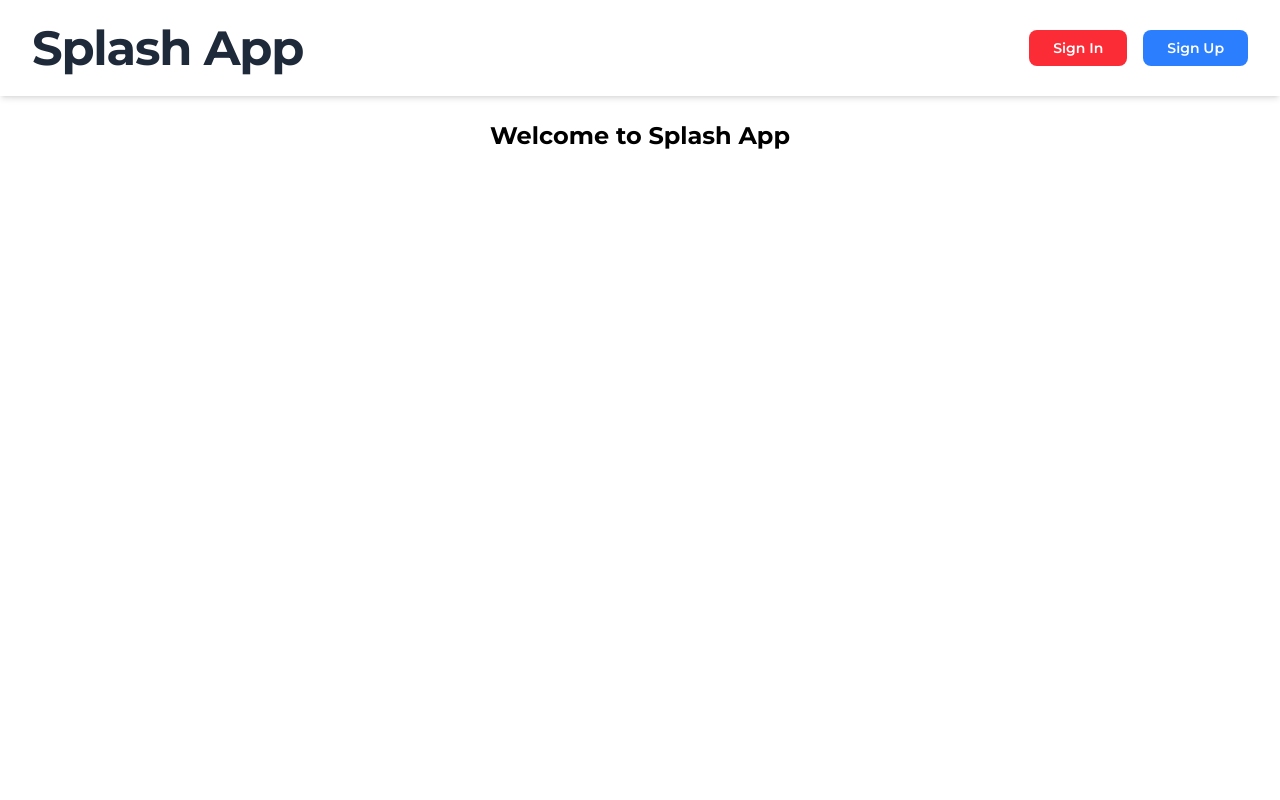
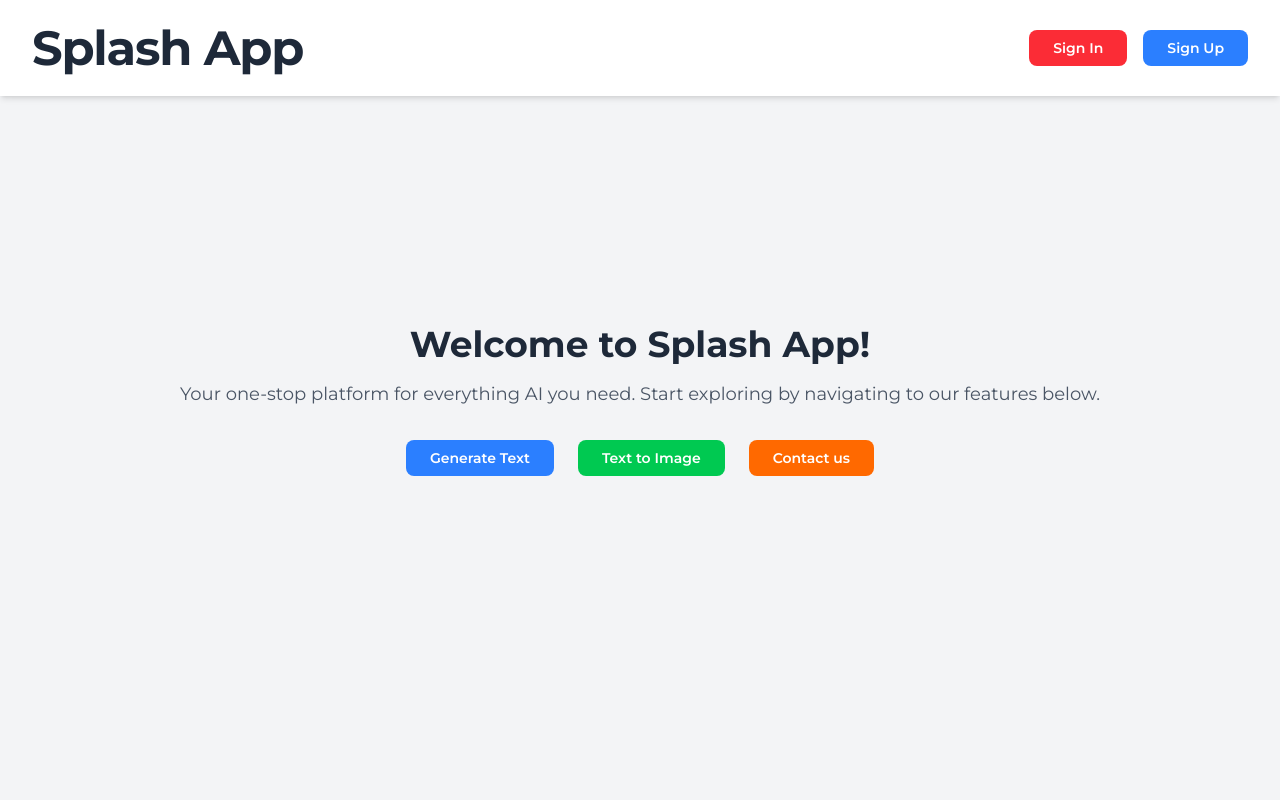
Before and after one commit to kaberege/alx-project-0x03-setup, a Next.js app in the folder alx-project-0x03/: page / in a window 1280 px wide. Shown: the top 800 px of the page. Built offline with nearby package versions, Linux system fonts and the light colour scheme.

Commit message:
added imperative routing

```diff
--- a/alx-project-0x03/components/layouts/Layout.tsx
+++ b/alx-project-0x03/components/layouts/Layout.tsx
@@ -10,7 +10,7 @@
   return (
     <>
       <Header />
-      <main className="min-h-screen pt-30">{children}</main>
+      <main>{children}</main>
       <Footer />
     </>
   );
--- a/alx-project-0x03/pages/index.tsx
+++ b/alx-project-0x03/pages/index.tsx
@@ -1,12 +1,35 @@
-import React from "react";
+import Button from "@/components/common/Button";
+import { useRouter } from "next/router";
 
-
-const Home = () => {
-  return (
-    <div className="flex items-center justify-center text-2xl font-bold">
-      <h1> Welcome to Splash App </h1>
-    </div>
-  )
+interface PageRouteProps {
+  pageRoute: string
 }
 
-export default Home;
+export default function Home() {
+  const router = useRouter()
+
+  // Imeperative routing with useRouter
+  const routeToNextPage  = ({ pageRoute }: PageRouteProps) => {
+    router.push(pageRoute, undefined, { shallow: false})
+  }
+
+  return (
+    <div className="min-h-screen bg-gray-100 flex flex-col justify-center items-center text-center">
+      {/* Welcome Message */}
+      <h1 className="text-4xl font-bold text-gray-800 mb-4">
+        Welcome to Splash App!
+      </h1>
+      <p className="text-lg text-gray-600 mb-8">
+        Your one-stop platform for everything AI you need. Start exploring by
+        navigating to our features below.
+      </p>
+
+      {/* Navigation Options */}
+      <div className="flex gap-6">
+        <Button action={() => routeToNextPage({ pageRoute: '/generate-text-ai' })} buttonLabel="Generate Text" buttonBackgroundColor="blue" />
+        <Button action={() => routeToNextPage({ pageRoute: '/text-to-image'})} buttonLabel="Text to Image" buttonBackgroundColor="green" />
+        <Button action={() => routeToNextPage({ pageRoute: '/counter-app'})} buttonLabel="Contact us" buttonBackgroundColor="orange" />
+      </div>
+    </div>
+  );
+}
```
